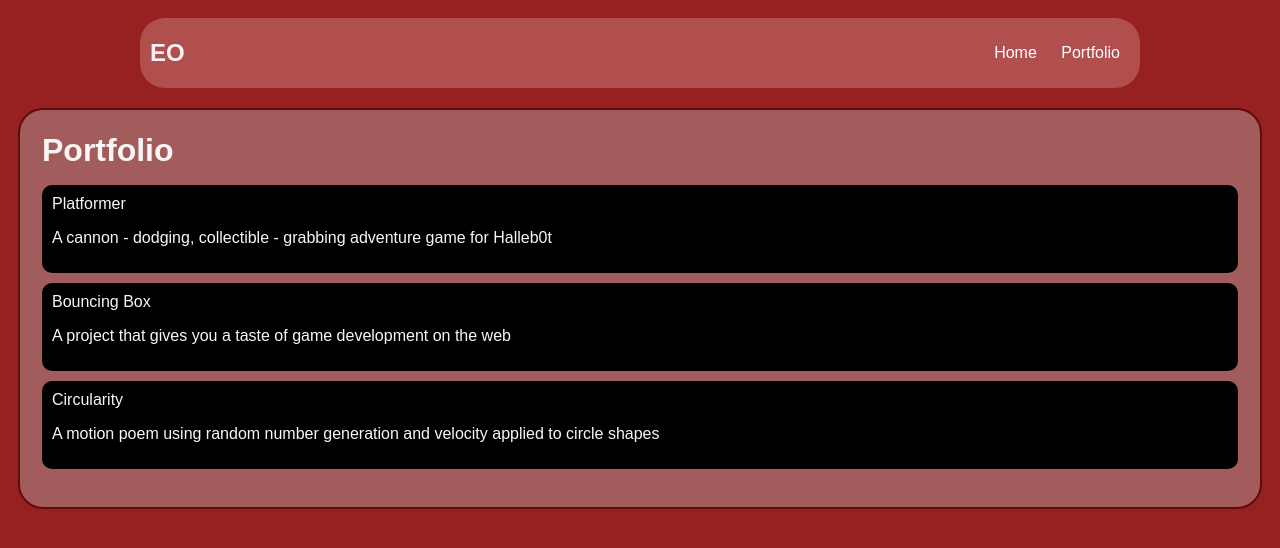
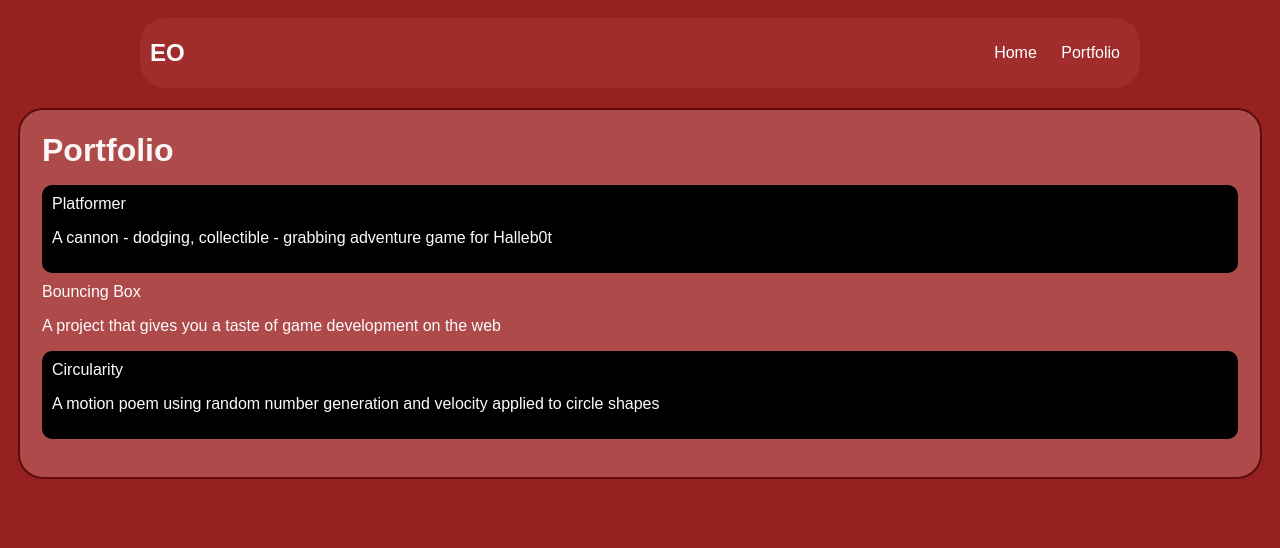
Before and after one commit to ElomOfori/ElomOfori.github.io, a plain HTML site: page portfolio.html in a window 1280 px wide. Drawn offline with Linux system fonts and the light colour scheme.

Commit message:
add portfolio.html file

```diff
--- a/portfolio.html
+++ b/portfolio.html
@@ -24,6 +24,7 @@
                 <h1>Portfolio</h1>
                 <ul id="portfolio">
                     <li><a href="projects/platformer/">Platformer <p>A cannon - dodging, collectible - grabbing adventure game for Halleb0t</p></a></li>
+                    <img src=""
                     <li><a href="projects/bouncing-box/">Bouncing Box<p>A project that gives you a taste of game development on the web</p> </a></li>
                     <li><a href="projects/circularity/">Circularity <p>A motion poem using random number generation and velocity applied to circle shapes</p></a></li>
                 </ul>
--- a/style.css
+++ b/style.css
@@ -11,7 +11,7 @@ body {
 
 /* navigation menu */
 nav {
-    background: rgb(177, 79, 79);
+    background: rgb(160, 44, 44);
    margin: 0 auto;
    margin-bottom: 20px;
     display: flex;
@@ -23,7 +23,7 @@ nav {
 h1 {
     display: flex;
     align-items: center;
-    color: rgb(250, 243, 243);
+    color: rgb(255, 255, 255);
     flex: 1;
     margin: 0;
 }
@@ -37,12 +37,12 @@ h1 {
 }
 a {
     text-decoration: none;
-    color: #fff;
+    color: #ffffff;
 }
 
 /* main container area beneath menu */
 main {
-    background: rgb(162, 92, 92);
+    background: rgb(175, 74, 74);
     display: flex;
     border: 2px solid rgb(96, 11, 11);
   padding: 7px;
@@ -83,7 +83,7 @@ main {
 
 #portfolio a {
     text-decoration: none;
-    color: #f7f7f7;
+    color: #fcfcfc;
 }
 
   /* responsive web design */
```
